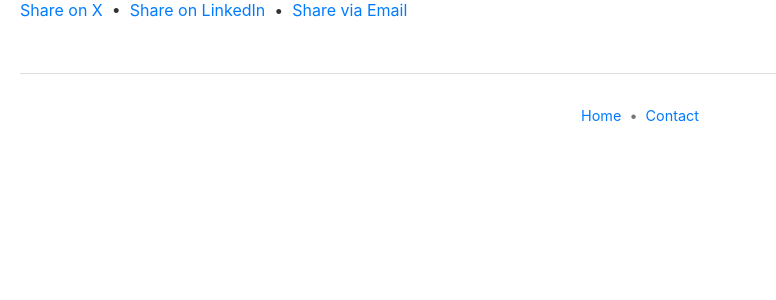
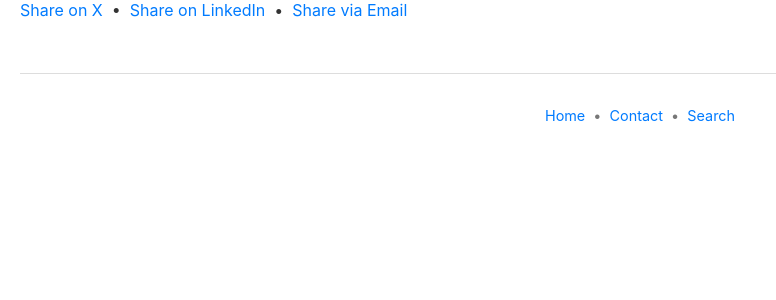
Before and after one commit to zhu-weijie/my-static-blog, a Python web app: template templates/post.html in a window 1280 px wide. Shown: the part 188-488 px from the top of the page, without its empty margins (0-776 px from the left). Run offline with Jinja, Linux system fonts and the light colour scheme; the template is opened without the code that fills it, so the values that code supplies are empty.

Commit message:
Add a Link to the Search Page

```diff
--- a/templates/base.html
+++ b/templates/base.html
@@ -27,6 +27,8 @@
             <a href="/">Home</a>
             &nbsp;&bull;&nbsp;
             <a href="/contact/">Contact</a>
+            &nbsp;&bull;&nbsp;
+            <a href="/search/">Search</a>
         </p>
     </footer>
 </body>
```
